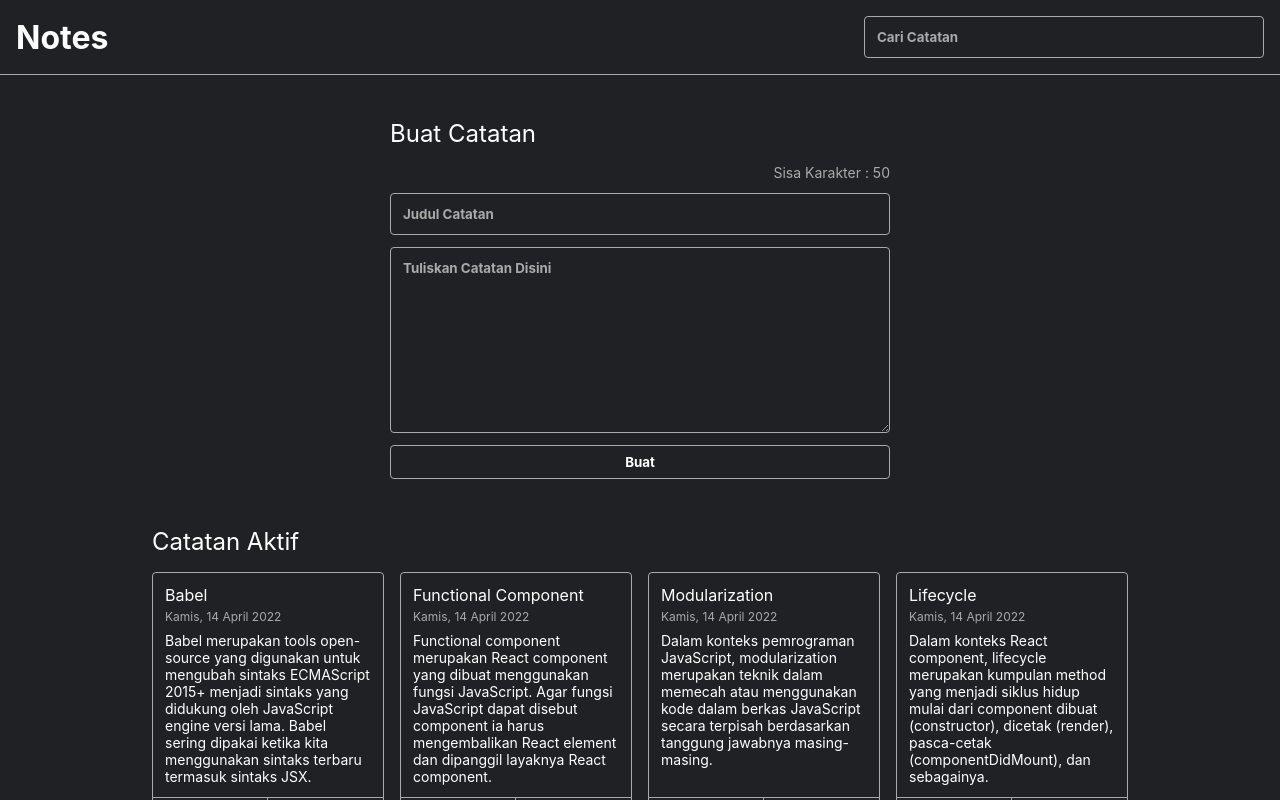
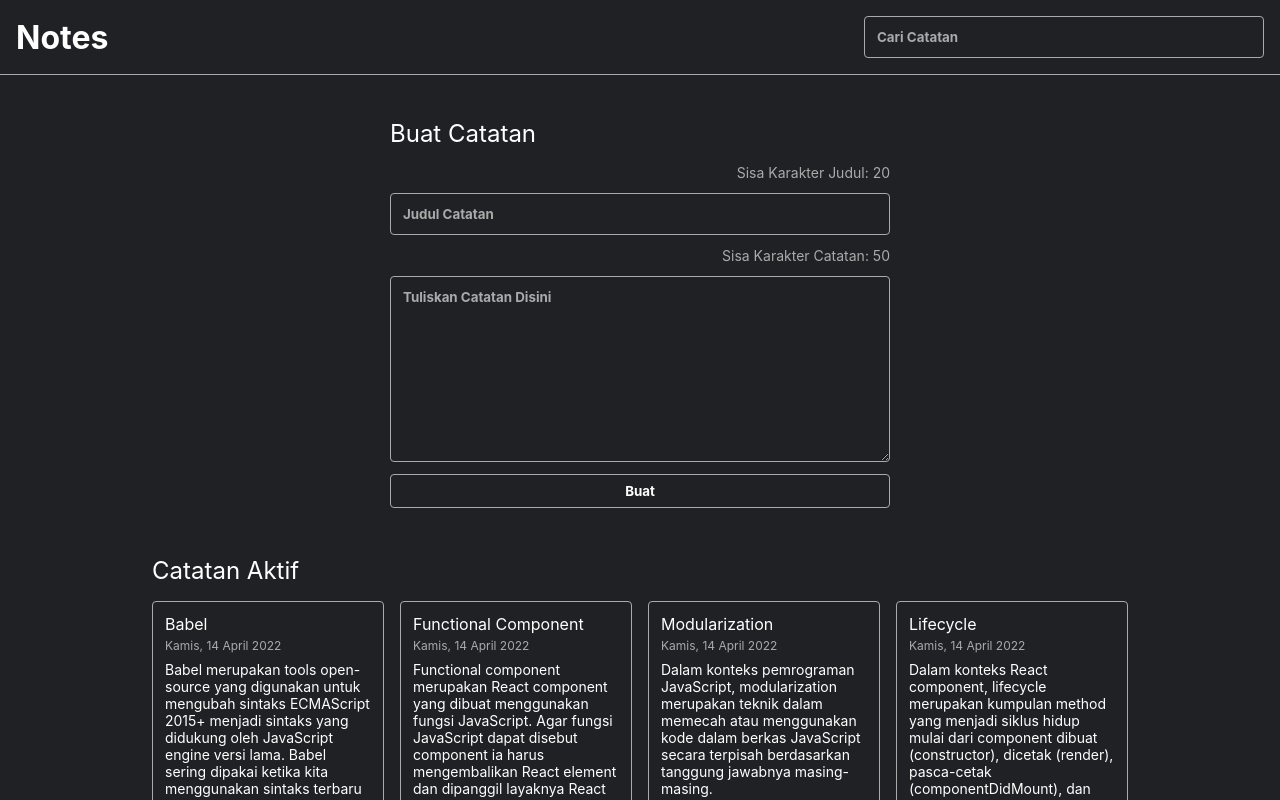
Before and after one commit to denjayx/react-note-app, a React (Vite) app: page / in a window 1280 px wide. Shown: the top 800 px of the page. Built offline with nearby package versions, Linux system fonts and the light colour scheme.

Commit message:
char limit

```diff
--- a/src/components/NoteInput.jsx
+++ b/src/components/NoteInput.jsx
@@ -1,8 +1,10 @@
 import React, {useState} from "react";
 
 export const NoteInput = ({addNote}) => {
-	const [title, setTitle] = useState();
-	const [body, setBody] = useState();
+	const [title, setTitle] = useState("");
+	const [body, setBody] = useState("");
+	const maxTitleLength = 20;
+	const maxBodyLength = 50;
 
 	const onSubmitHandler = (e) => {
 		e.preventDefault();
@@ -20,13 +22,29 @@ export const NoteInput = ({addNote}) => {
 			}
 		}
 	};
+
+	const handleTitleChange = (e) => {
+		const inputValue = e.target.value;
+		if (inputValue.length <= maxTitleLength) {
+			setTitle(inputValue);
+		}
+	};
+
+	const handleBodyChange = (e) => {
+		const inputValue = e.target.value;
+		if (inputValue.length <= maxBodyLength) {
+			setBody(inputValue);
+		}
+	};
+
 	return (
 		<div className="note-input">
 			<h2>Buat Catatan</h2>
 			<form onSubmit={onSubmitHandler}>
-				<p className="note-input__title__char-limit">Sisa Karakter : 50</p>
-				<input type="text" className="note-input__title" placeholder="Judul Catatan" value={title} onChange={(e) => setTitle(e.target.value)} />
-				<textarea name="input-body" placeholder="Tuliskan Catatan Disini" cols="30" rows="10" className="note-input__body" value={body} onChange={(e) => setBody(e.target.value)} />
+				<p className="note-input__title__char-limit">Sisa Karakter Judul: {maxTitleLength - title.length}</p>
+				<input type="text" className="note-input__title" placeholder="Judul Catatan" value={title} onChange={handleTitleChange} />
+				<p className="note-input__title__char-limit">Sisa Karakter Catatan: {maxBodyLength - body.length}</p>
+				<textarea name="input-body" placeholder="Tuliskan Catatan Disini" cols="30" rows="10" className="note-input__body" value={body} onChange={handleBodyChange} />
 				<button type="submit">Buat</button>
 			</form>
 		</div>
```
